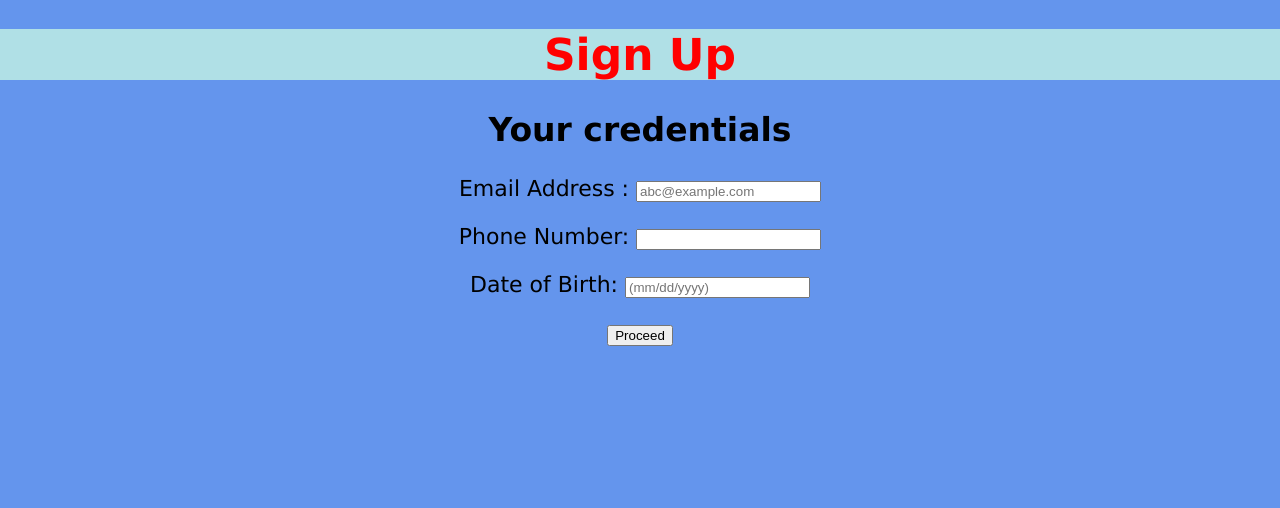
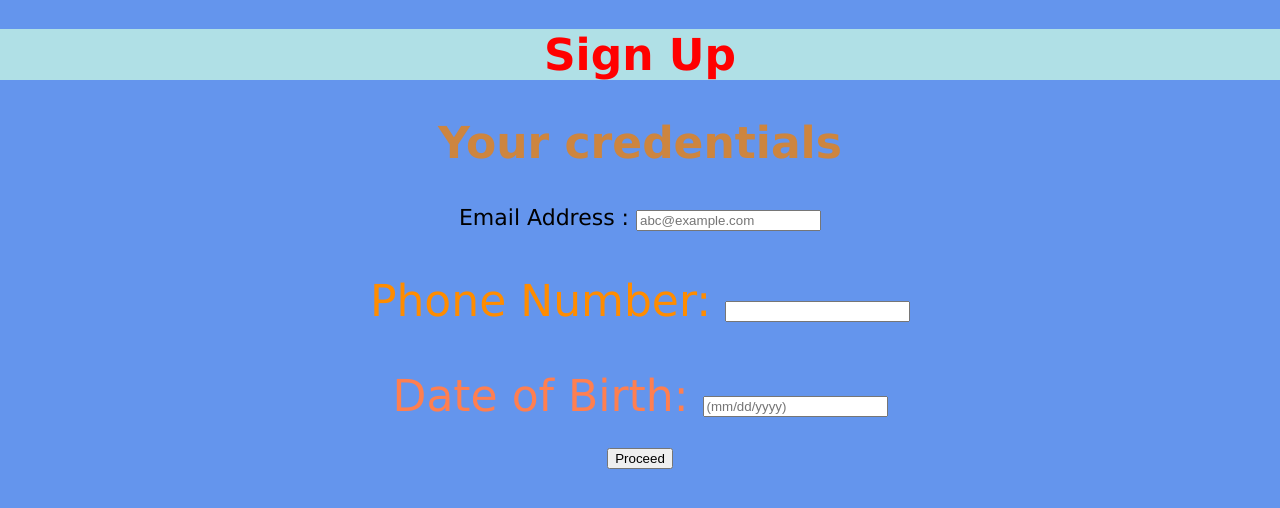
Before and after one commit to dpatel1996/Lab--3, a plain HTML site: page index.html in a window 1280 px wide. Drawn offline with Linux system fonts and the light colour scheme.

Commit message:
Giving colors  to div's

```diff
--- a/screen.css
+++ b/screen.css
@@ -15,3 +15,25 @@ h1 {
   background-color:	#B0E0E6; /*PowderBlue*/
   color: #FF0000;
 }
+
+#first h2{
+  color: #CD853F; /*PERU*/
+  font-size: 2em;
+}
+
+#email{
+
+ color: #FF6347;/*TOMATO*/
+ font-size: 2em;
+}
+
+#phoneNum{
+  color: #FF8C00; /*DARK ORANGE*/
+  font-size: 2em;
+}
+
+#DOB{
+  color: 	#FF7F50; /*CORAL*/
+  font-size: 2em;
+
+}
```
